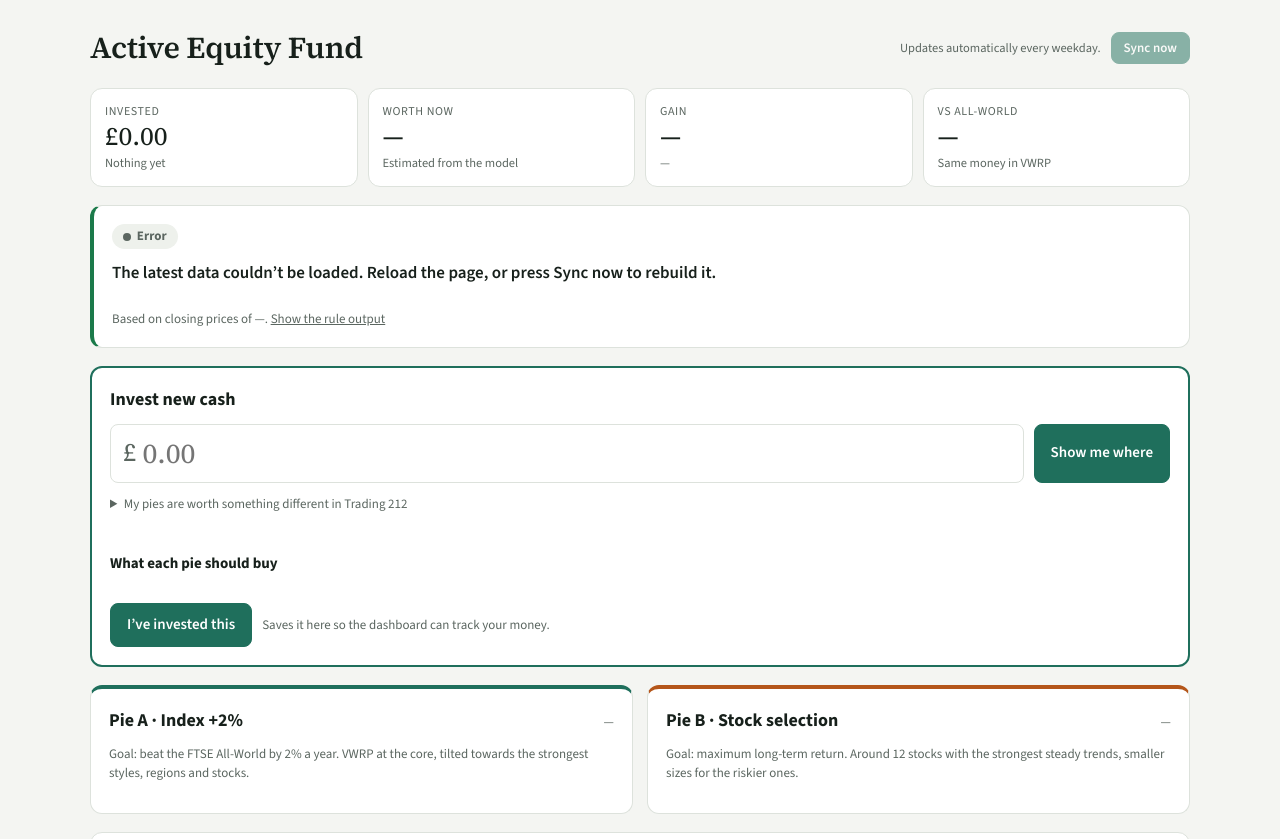
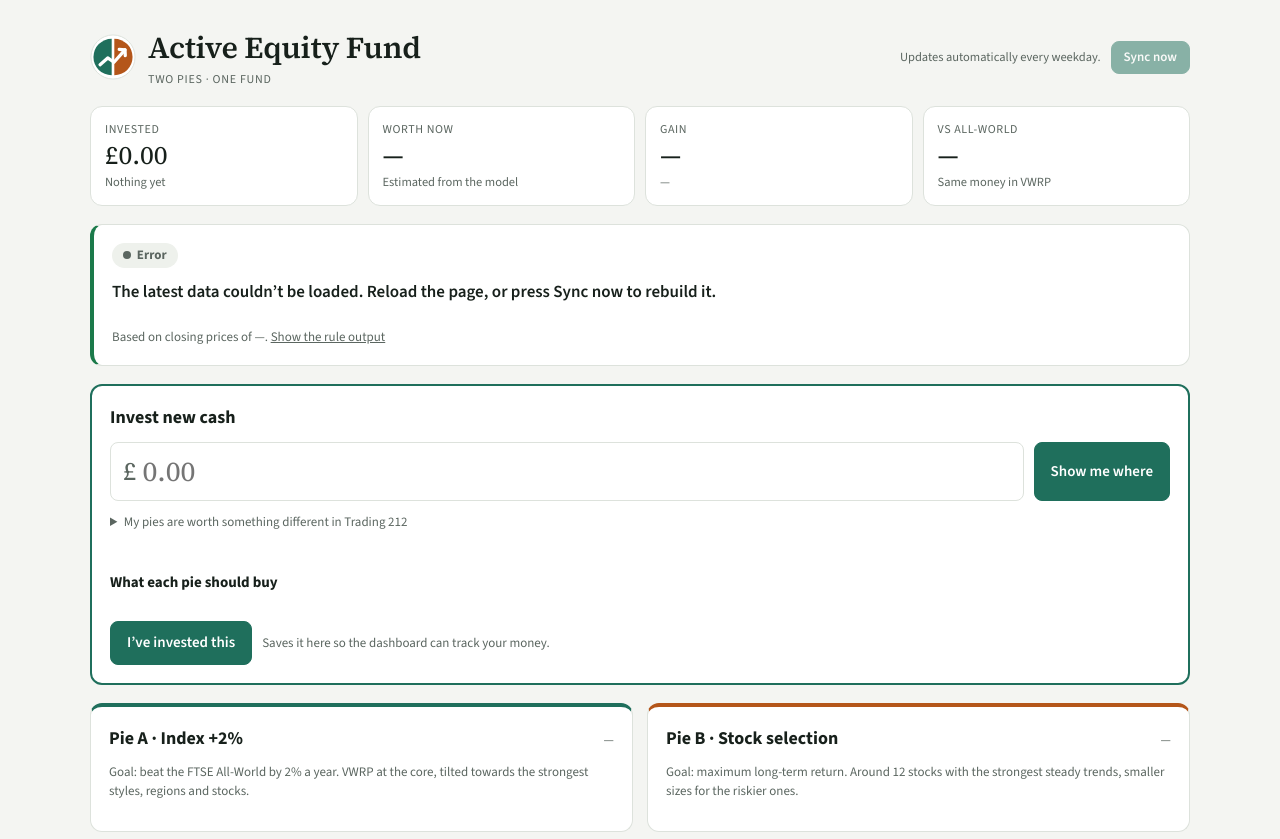
Before and after one commit to ethanmorrell0/General, a plain HTML site: page fund/site/index.html in a window 1280 px wide. Shown: the top 839 px of the page. Drawn offline with nearby package versions, Linux system fonts and the light colour scheme.

Commit message:
Add the fund's logo to the dashboard header
Two half-discs in the pie colours with a rising line through both.

Co-Authored-By: Claude Opus 5.5 <noreply@anthropic.com>
Claude-Session: https://claude.ai/code/session_015GmUwUCEKpS1D5p1B1nQBK

```diff
--- a/fund/site/index.html
+++ b/fund/site/index.html
@@ -38,6 +38,13 @@
   /* Header */
   .af-head { display: flex; flex-wrap: wrap; align-items: center; justify-content: space-between; gap: 10px 16px; }
   .af-title { font-family: var(--font-num); font-weight: 600; font-size: clamp(1.5rem, 4vw, 1.9rem); letter-spacing: -0.01em; }
+  .brand { display: flex; align-items: center; gap: 12px; min-width: 0; }
+  .brand-mark { width: 46px; height: 46px; flex: none; display: block; }
+  .brand-mark .ring { fill: var(--panel); stroke: var(--line); }
+  .brand-mark .half-a { fill: var(--pa); }
+  .brand-mark .half-b { fill: var(--pb); }
+  .brand-mark .rise { fill: none; stroke: var(--panel); stroke-width: 3.4; stroke-linecap: round; stroke-linejoin: round; }
+  .brand-sub { font-size: 12px; color: var(--muted); letter-spacing: .06em; text-transform: uppercase; margin-top: 1px; }
   .af-sync { display: flex; align-items: center; gap: 10px; flex-wrap: wrap; justify-content: flex-end; min-width: 0; }
   .af-sync-msg { font-size: 12.5px; color: var(--muted); text-align: right; max-width: 18rem; }
   .af-sync-msg.is-bad { color: var(--bad); }
@@ -142,7 +149,19 @@
 
 <div class="af">
   <header class="af-head">
-    <h1 class="af-title">Active Equity Fund</h1>
+    <div class="brand">
+      <svg class="brand-mark" viewBox="0 0 48 48" role="img" aria-label="Active Equity Fund logo">
+        <circle class="ring" cx="24" cy="24" r="23"/>
+        <path class="half-a" d="M22.6 5 A19 19 0 0 0 22.6 43 Z"/>
+        <path class="half-b" d="M25.4 5 A19 19 0 0 1 25.4 43 Z"/>
+        <polyline class="rise" points="10.5,32 18.5,25 25,29.5 36.5,16.5"/>
+        <polyline class="rise" points="30.5,16 36.5,16.5 36.8,22.5"/>
+      </svg>
+      <div>
+        <h1 class="af-title">Active Equity Fund</h1>
+        <p class="brand-sub">Two pies · one fund</p>
+      </div>
+    </div>
     <div class="af-sync">
       <span class="af-sync-msg" id="sync-msg">Updates automatically every weekday.</span>
       <button type="button" class="btn small" id="sync-btn" disabled><span class="spin" id="sync-spin" hidden></span><span id="sync-label">Sync now</span></button>
```
